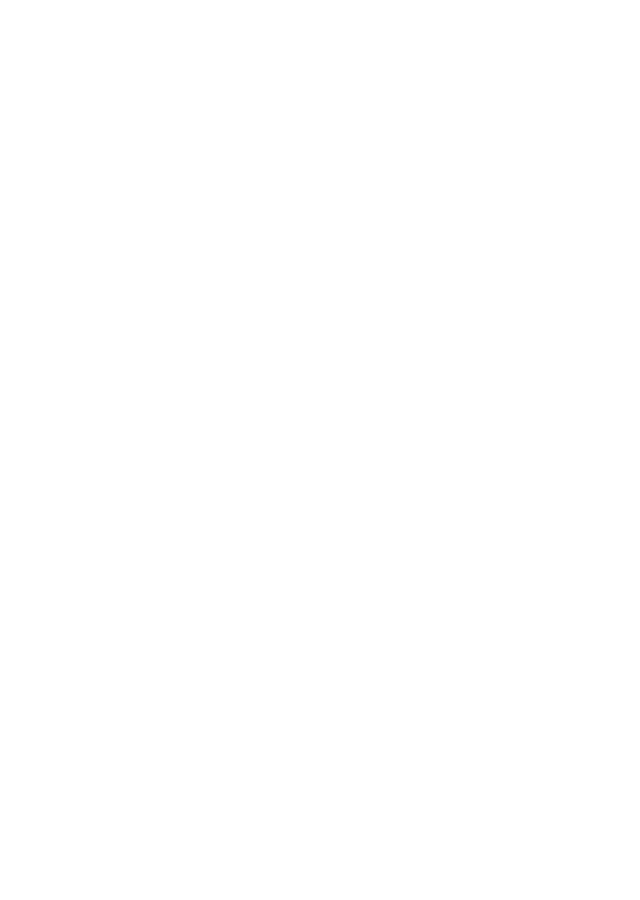
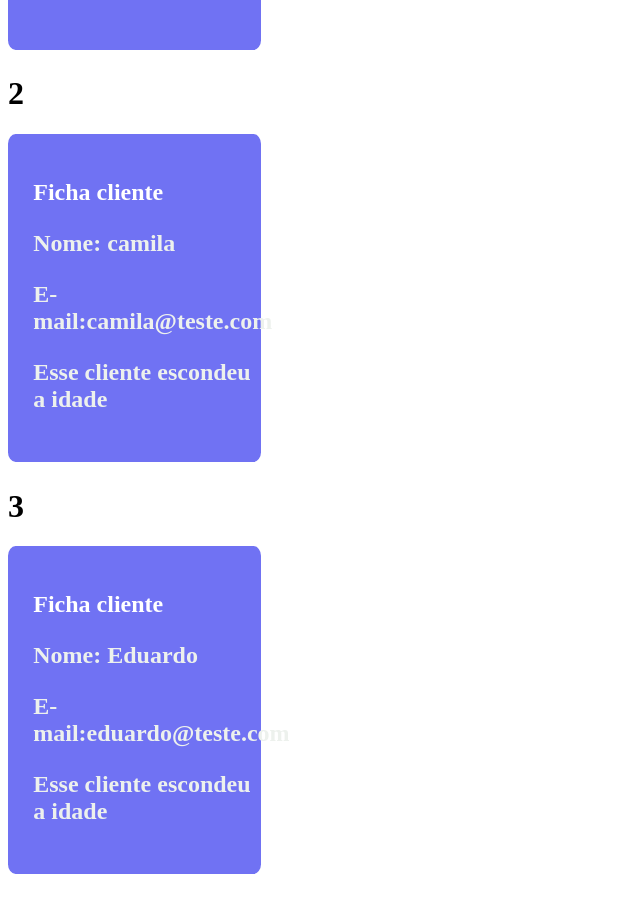
Before and after one commit to ivanProgramador/vue_js, a Vue app in the folder guiaclientes/: page / in a window 1280 px wide. Shown: the part 440-1340 px from the top of the page, without its empty margins (0-640 px from the left). Before the commit the page ends 800 px from the top, so only its background shows below. Built offline with nearby package versions, Linux system fonts and the light colour scheme.

Commit message:
v-for looping fim  da aula 263

```diff
--- a/guiaclientes/src/App.vue
+++ b/guiaclientes/src/App.vue
@@ -3,7 +3,15 @@
 
   <h1>Guia clientes</h1>
   <hr>
-  <ClienteComponent :cliente="cliente" :showIdade="false" />
+  <div v-for="(cliente, index) in clientes" :key="cliente.id">
+    <h1>{{index + 1}}</h1>
+    <ClienteComponent :cliente="cliente" />
+
+
+  </div>
+
+
+
 
 
 
@@ -24,7 +32,29 @@
         nome:"Maria",
         email:'maria@teste.com',
         idade:30
+      },
+      clientes:[
+      {
+        id:1,
+        nome:"Maria",
+        email:'maria@teste.com',
+        idade:30
+      },
+      {
+        id:2,
+        nome:"camila",
+        email:'camila@teste.com',
+        idade:32
+      },
+      {
+        id:3,
+        nome:"Eduardo",
+        email:'eduardo@teste.com',
+        idade:33
       }
+
+
+      ]
     }
   },
   components:{
--- a/guiaclientes/src/components/Cliente-component.vue
+++ b/guiaclientes/src/components/Cliente-component.vue
@@ -19,7 +19,7 @@
 
    data(){
       return{
-         isPremium:true
+         isPremium:false
       }
    },
    props:{
@@ -44,6 +44,7 @@
         border-radius: 3%;
         box-sizing: border-box;
         width: auto;
+        margin-bottom: 2%;
     }
 
     .cliente-premium{
```
